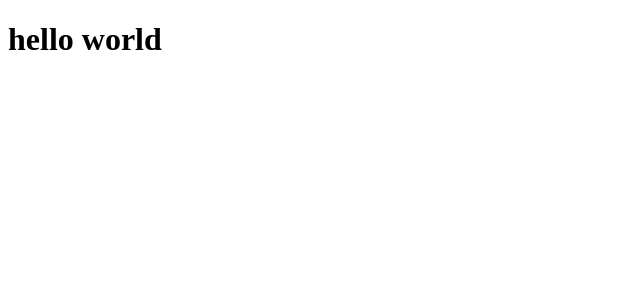
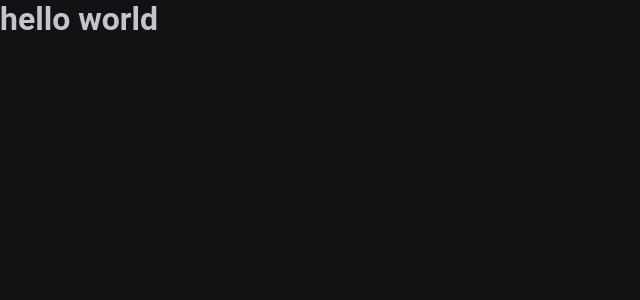
Before and after one commit to JeffSilva01/01-fundamentos-react-js-IGNITE-, a React (Vite) app: page / in a window 1280 px wide. Shown: the top 300 px of the page, without its empty margins (0-640 px from the left). Built offline with nearby package versions, Linux system fonts and the light colour scheme.

Commit message:
add global styles

```diff
--- a/src/main.jsx
+++ b/src/main.jsx
@@ -1,6 +1,7 @@
 import React from 'react'
 import ReactDOM from 'react-dom/client'
 import App from './App'
+import './styles/global.css'
 
 ReactDOM.createRoot(document.getElementById('root')).render(
   <React.StrictMode>
--- /dev/null
+++ b/src/styles/global.css
@@ -0,0 +1,33 @@
+:root {
+  --white: #fff;
+  --gray-100: #e1e1e6;
+  --gray-300: #c4c4cc;
+  --gray-400: #8d8d99;
+  --gray-600: #323238;
+  --gray-700: #29292e;
+  --gray-800: #202024;
+  --gray-900: #121214;
+
+  --green-500: #00875f;
+}
+
+* {
+  margin: 0;
+  padding: 0;
+  box-sizing: border-box;
+}
+
+body {
+  background: var(--gray-900);
+  color: var(--gray-300);
+  -webkit-font-smoothing: antialiased;
+}
+
+body,
+input,
+textarea,
+button {
+  font-family: "Roboto", sans-serif;
+  font-weight: 400;
+  font-size: 1rem;
+}
```
